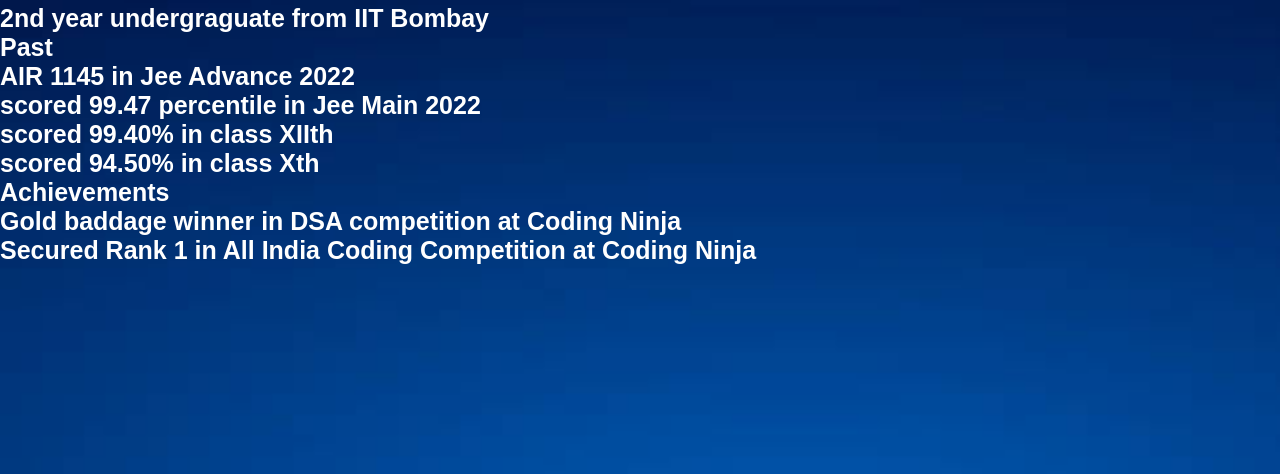
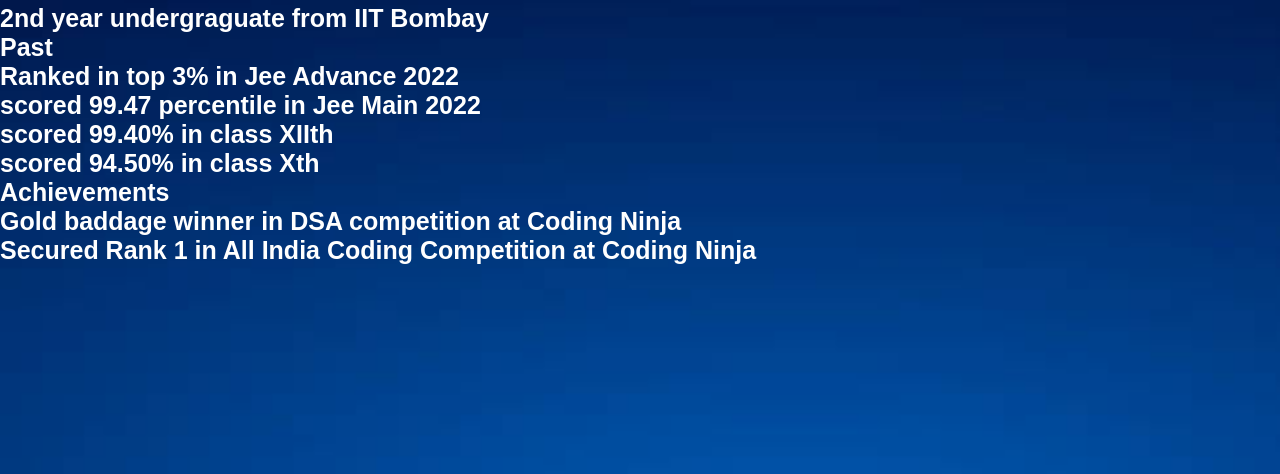
Before and after one commit to mohityadaviitb/portfolio, a plain HTML site: page Education.html in a window 1280 px wide. Shown: the part 234-708 px from the top of the page. Drawn offline with Linux system fonts and the light colour scheme; a script that the page names is missing.

Commit message:
Update Education.html

```diff
--- a/Education.html
+++ b/Education.html
@@ -55,7 +55,7 @@
 <div class="contact__info">
 <h2 class="contact__title">Past</h2>
 <ul class="contact__list">
-  <li><strong>AIR 1145 in Jee Advance 2022</strong> </li>
+  <li><strong>Ranked in top 3% in Jee Advance 2022</strong> </li>
   <li><strong>scored 99.47 percentile in Jee Main 2022</strong> </li>
   <li><strong>scored 99.40% in class XIIth </strong> </li>
   <li><strong>scored 94.50% in class Xth </strong> </li>
```
